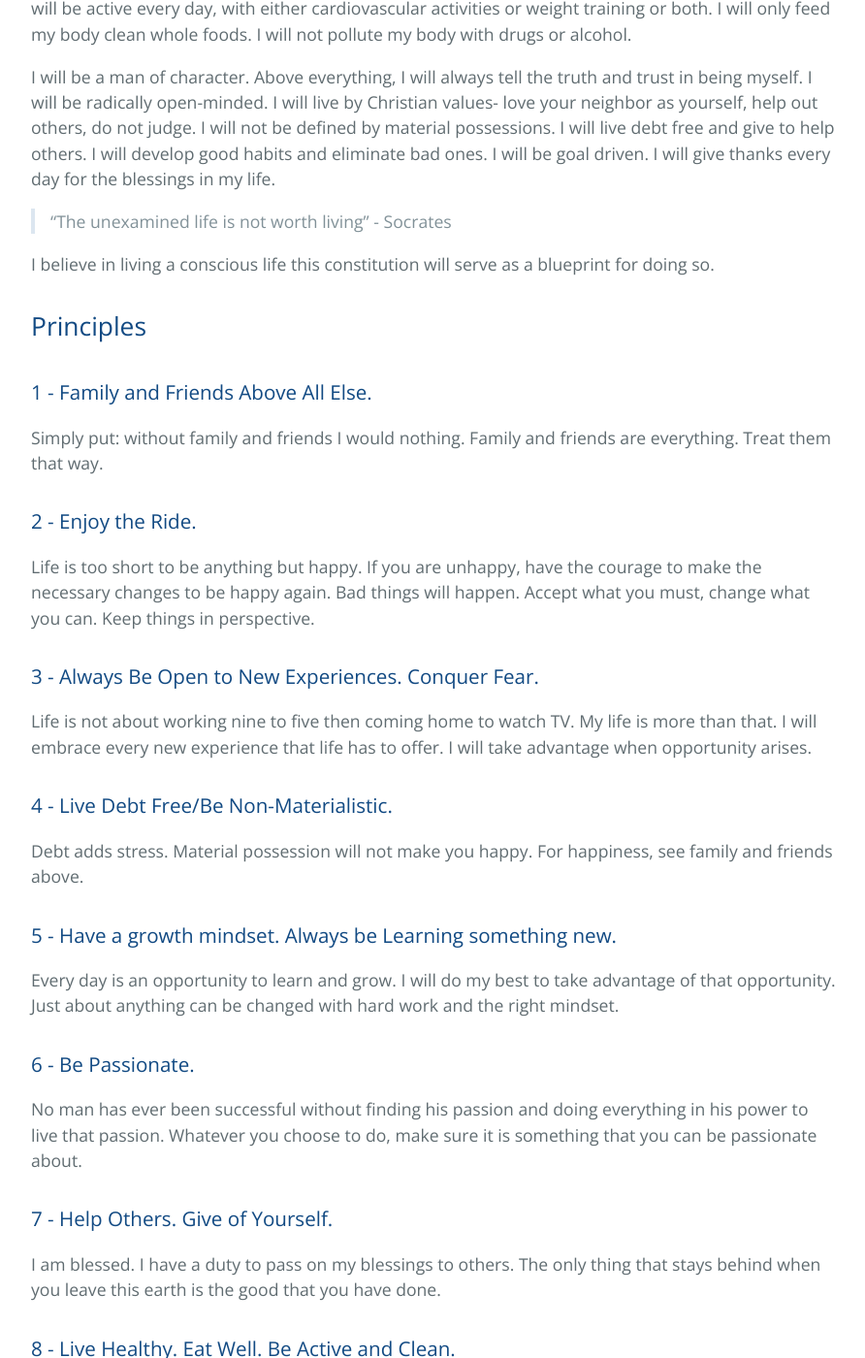
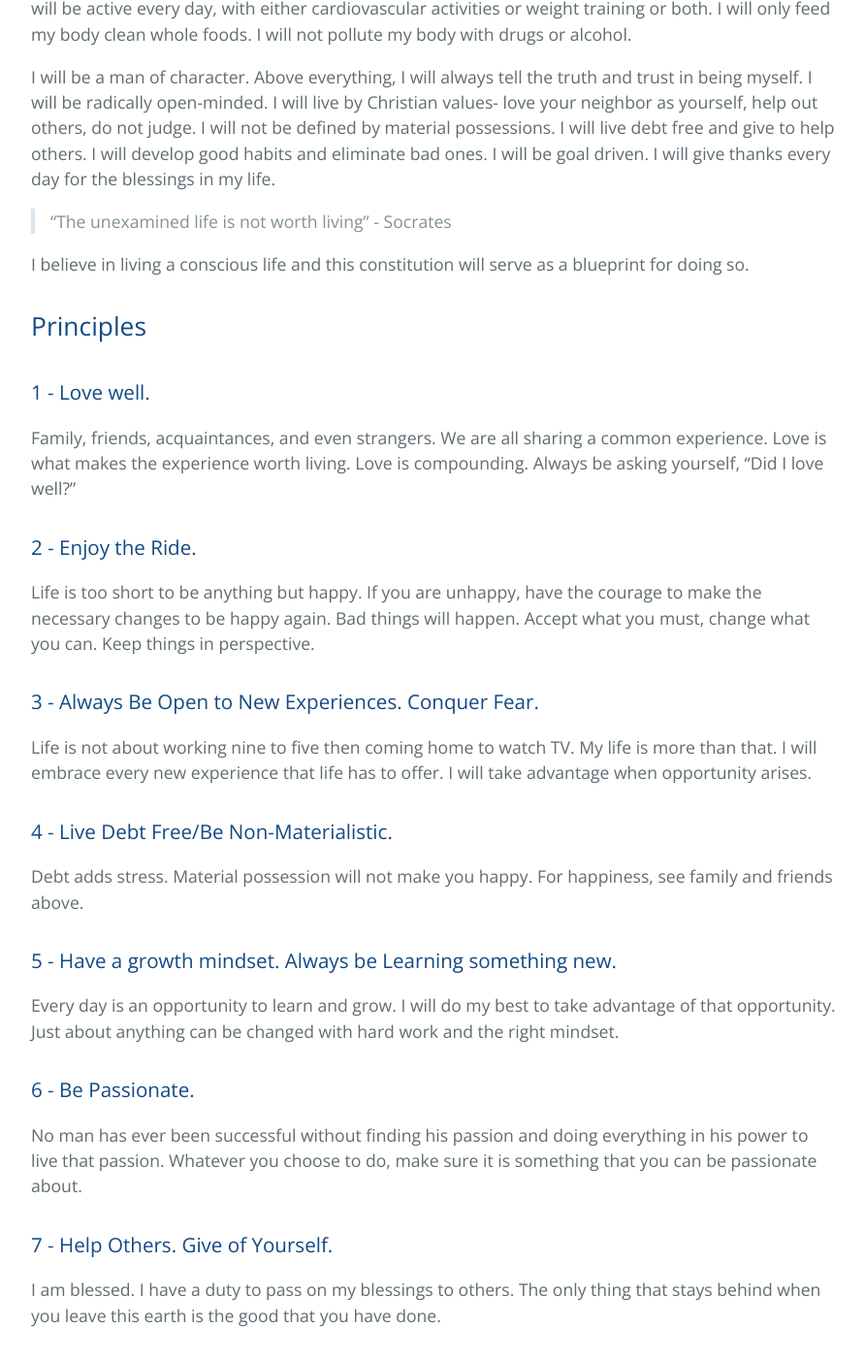
Before and after one commit to jonmbake/jonbake.com, a Jekyll site: the page built from personal_constitution.md, in a window 1280 px wide and 1400 px high, scrolled down 711 px. Shown: the whole window at 97% size, without its empty margins (192-1084 px from the left). Built offline with Jekyll 4.4.1, drawn with Linux system fonts in a browser that asks for light colours; some of the changed text lies outside the part shown.

Commit message:
Add "Love Well" to personal constitution

```diff
--- a/_config.yml
+++ b/_config.yml
@@ -8,9 +8,6 @@ header_buttons:
   - name: Personal Constitution
     url: personal_constitution
     internal: true
-  - name: Resume
-    url: '/assets/pdfs/resume.pdf'
-    internal: true
   - name: Contact
     url: 'contact.html'
     internal: true
--- a/personal_constitution.md
+++ b/personal_constitution.md
@@ -13,14 +13,13 @@ I will be a man of character.  Above everything, I will always tell the truth an
 
 > "The unexamined life is not worth living" - Socrates
 
-I believe in living a conscious life­­ this constitution will serve as a blueprint for doing so.
+I believe in living a conscious life and this constitution will serve as a blueprint for doing so.
 
 ## Principles
 
-### 1 - Family and Friends Above All Else.
+### 1 - Love well.
 
-Simply put: without family and friends I would nothing. Family and friends are everything. Treat
-them that way.
+Family, friends, acquaintances, and even strangers. We are all sharing a common experience. Love is what makes the experience worth living. Love is compounding. Always be asking yourself, "Did I love well?"
 
 ### 2 - Enjoy the Ride.
 
@@ -28,12 +27,12 @@ Life is too short to be anything but happy. If you are unhappy, have the courage
 necessary changes to be happy again. Bad things will happen. Accept what you must, change
 what you can. Keep things in perspective.
 
-### 3 - Always Be Open to New Experiences. ­Conquer Fear.
+### 3 - Always Be Open to New Experiences. Conquer Fear.
 
 Life is not about working nine to five then coming home to watch TV. My life is more than that. I
-will embrace every new experience­­ that life has to offer. I will take advantage when opportunity arises.
+will embrace every new experience that life has to offer. I will take advantage when opportunity arises.
 
-### 4 - Live Debt Free/Be Non-­Materialistic.
+### 4 - Live Debt Free/Be Non-Materialistic.
 
 Debt adds stress. Material possession will not make you happy. For happiness, see family and friends
 above.
@@ -49,12 +48,12 @@ No man has ever been successful without finding his passion and doing everything
 to live that passion. Whatever you choose to do, make sure it is something that you can be
 passionate about.
 
-### 7 - Help Others.­ Give of Yourself.
+### 7 - Help Others. Give of Yourself.
 
 I am blessed. I have a duty to pass on my blessings to others. The only thing that stays behind
 when you leave this earth is the good that you have done.
 
-### 8 - Live Healthy.­ Eat Well. Be Active and Clean.
+### 8 - Live Healthy. Eat Well. Be Active and Clean.
 
 I have one body, one mind, one life. It is precious and I will do everything in my power to protect
 it.
@@ -63,12 +62,16 @@ it.
 
 Be thankful you are blessed!
 
-### 10 -­ Set Goals and Follow through with them.
+### 10 - Set Goals and Follow through with them.
 
 The only sure way to growth is to set goals.
 
 ### 11 - Live In The Moment.
 
-The future and past are abstractions. All there is is right now. Make sure you are taken full
+The future and past are abstractions. All there is is right now. Make sure you are taking full
 advantage of the present. Use meditation and mindfulness practices to be more in the moment.
 Enjoy Life!
+
+### 12 - Work Hard - Sweat - Finish Each Day Exhausted
+
+Everyday you should give 100% of yourself physically and mentally.
```
